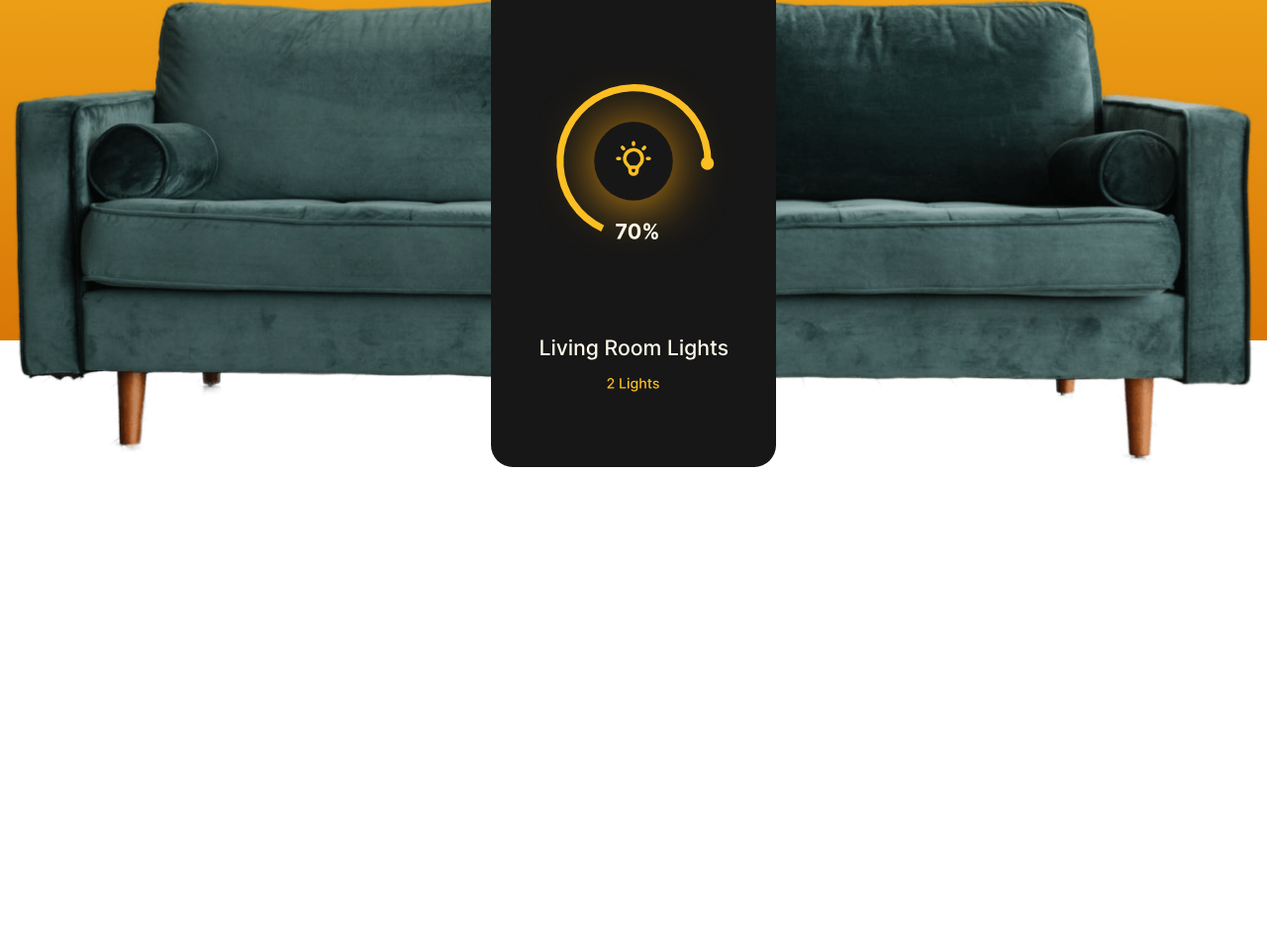
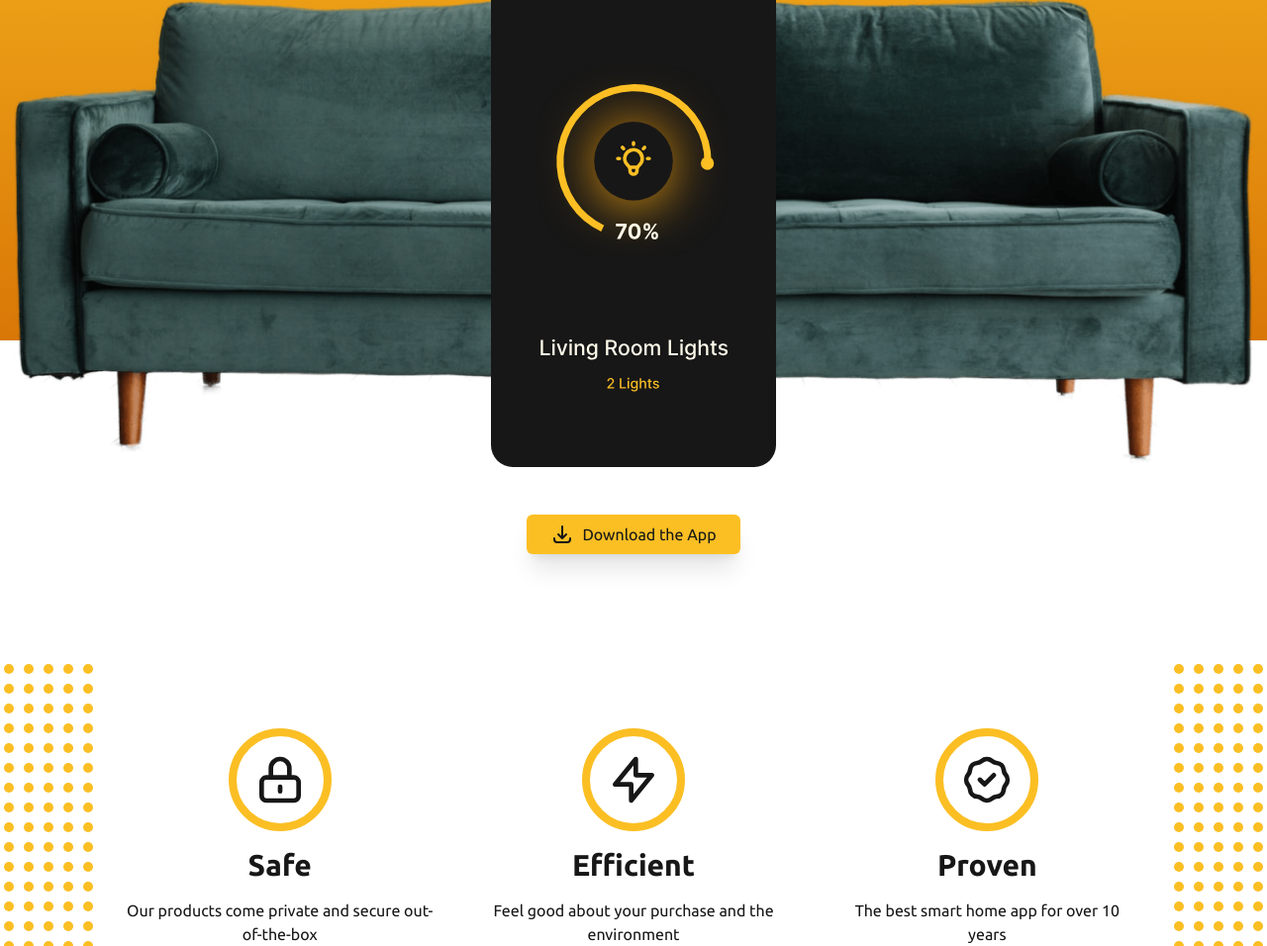
Before and after one commit to theSavanaDev/homesmart-website, a website built with Vite: page index.html in a window 1280 px wide. Shown: the part 412-1368 px from the top of the page at 99% size. Before the commit the page ends 884 px from the top, so only its background shows below. Built offline with nearby package versions, Linux system fonts and the light colour scheme.

Commit message:
feat: create benefits section (#12)

```diff
--- a/index.html
+++ b/index.html
@@ -55,7 +55,7 @@
 				<!-- navigation items start -->
 				<div
 					role="menubar"
-					class="absolute right-0 left-0 top-16 hidden flex-col items-center gap-4 bg-amber-400 p-6 text-center text-lg shadow-xl lg:static lg:flex lg:w-full lg:flex-row lg:justify-between lg:shadow-none"
+					class="absolute right-0 left-0 top-16 z-40 hidden flex-col items-center gap-4 bg-amber-400 p-6 text-center text-lg shadow-xl lg:static lg:flex lg:w-full lg:flex-row lg:justify-between lg:shadow-none"
 				>
 					<a
 						href="/"
@@ -115,6 +115,129 @@
 			<!-- images end -->
 		</header>
 		<!-- hero section end -->
+
+		<!-- benefits section start -->
+		<main class="grid gap-12 overflow-hidden px-8 sm:gap-16 md:gap-24 lg:gap-32">
+			<!-- download app button start -->
+			<a
+				href="#"
+				class="focus-state mx-auto my-12 flex gap-2 rounded-md bg-amber-400 py-2 px-6 shadow-xl ring-offset-white transition-shadow hover:shadow-none dark:text-neutral-900 dark:ring-amber-400 dark:ring-offset-neutral-900"
+			>
+				<svg
+					xmlns="http://www.w3.org/2000/svg"
+					class="h-6 w-6"
+					fill="none"
+					viewBox="0 0 24 24"
+					stroke="currentColor"
+					stroke-width="2"
+				>
+					<path
+						stroke-linecap="round"
+						stroke-linejoin="round"
+						d="M4 16v1a3 3 0 003 3h10a3 3 0 003-3v-1m-4-4l-4 4m0 0l-4-4m4 4V4"
+					/>
+				</svg>
+				<span>Download the App</span>
+			</a>
+			<!-- download app button end -->
+
+			<!-- benefit cards start -->
+			<section aria-labelledby="benefits" class="relative">
+				<!-- dots on the side start -->
+				<img
+					src="./assets/dots.svg"
+					alt="Dots"
+					class="absolute top-1/2 -left-24 hidden -translate-y-1/2 lg:-left-7 lg:block"
+					aria-hidden="true"
+				/>
+				<img
+					src="./assets/dots.svg"
+					alt="Dots"
+					class="absolute top-1/2 -right-24 hidden -translate-y-1/2 lg:-right-7 lg:block"
+					aria-hidden="true"
+				/>
+				<!-- dots on the side end -->
+
+				<h2 id="benefits" class="sr-only">Benefits of HomeSmart</h2>
+
+				<!-- cards start -->
+				<div
+					class="container mx-auto flex max-w-5xl flex-wrap items-start justify-center gap-12 md:justify-between"
+				>
+					<!-- card one start -->
+					<div class="grid justify-items-center gap-4 text-center md:flex-1">
+						<div class="rounded-full border-8 border-amber-400 p-4">
+							<svg
+								xmlns="http://www.w3.org/2000/svg"
+								class="h-14 w-14"
+								fill="none"
+								viewBox="0 0 24 24"
+								stroke="currentColor"
+								stroke-width="2"
+							>
+								<path
+									stroke-linecap="round"
+									stroke-linejoin="round"
+									d="M12 15v2m-6 4h12a2 2 0 002-2v-6a2 2 0 00-2-2H6a2 2 0 00-2 2v6a2 2 0 002 2zm10-10V7a4 4 0 00-8 0v4h8z"
+								/>
+							</svg>
+						</div>
+						<h3 class="text-3xl font-bold">Safe</h3>
+						<p>Our products come private and secure out-of-the-box</p>
+					</div>
+					<!-- card one end -->
+
+					<!-- card two start -->
+					<div class="grid justify-items-center gap-4 text-center md:flex-1">
+						<div class="rounded-full border-8 border-amber-400 p-4">
+							<svg
+								xmlns="http://www.w3.org/2000/svg"
+								class="h-14 w-14"
+								fill="none"
+								viewBox="0 0 24 24"
+								stroke="currentColor"
+								stroke-width="2"
+							>
+								<path
+									stroke-linecap="round"
+									stroke-linejoin="round"
+									d="M13 10V3L4 14h7v7l9-11h-7z"
+								/>
+							</svg>
+						</div>
+						<h3 class="text-3xl font-bold">Efficient</h3>
+						<p>Feel good about your purchase and the environment</p>
+					</div>
+					<!-- card two end -->
+
+					<!-- card three start -->
+					<div class="grid justify-items-center gap-4 text-center md:flex-1">
+						<div class="rounded-full border-8 border-amber-400 p-4">
+							<svg
+								xmlns="http://www.w3.org/2000/svg"
+								class="h-14 w-14"
+								fill="none"
+								viewBox="0 0 24 24"
+								stroke="currentColor"
+								stroke-width="2"
+							>
+								<path
+									stroke-linecap="round"
+									stroke-linejoin="round"
+									d="M9 12l2 2 4-4M7.835 4.697a3.42 3.42 0 001.946-.806 3.42 3.42 0 014.438 0 3.42 3.42 0 001.946.806 3.42 3.42 0 013.138 3.138 3.42 3.42 0 00.806 1.946 3.42 3.42 0 010 4.438 3.42 3.42 0 00-.806 1.946 3.42 3.42 0 01-3.138 3.138 3.42 3.42 0 00-1.946.806 3.42 3.42 0 01-4.438 0 3.42 3.42 0 00-1.946-.806 3.42 3.42 0 01-3.138-3.138 3.42 3.42 0 00-.806-1.946 3.42 3.42 0 010-4.438 3.42 3.42 0 00.806-1.946 3.42 3.42 0 013.138-3.138z"
+								/>
+							</svg>
+						</div>
+						<h3 class="text-3xl font-bold">Proven</h3>
+						<p>The best smart home app for over 10 years</p>
+					</div>
+					<!-- card three end -->
+				</div>
+				<!-- cards end -->
+			</section>
+			<!-- benefit cards end -->
+		</main>
+		<!-- benefits section end -->
 		<script type="module" src="/main.js"></script>
 	</body>
 	<!-- global styling end -->
--- a/package.json
+++ b/package.json
@@ -1,7 +1,7 @@
 {
 	"name": "homesmart-landing-page",
 	"private": true,
-	"version": "1.3.2",
+	"version": "1.4.2",
 	"type": "module",
 	"scripts": {
 		"dev": "vite",
```
